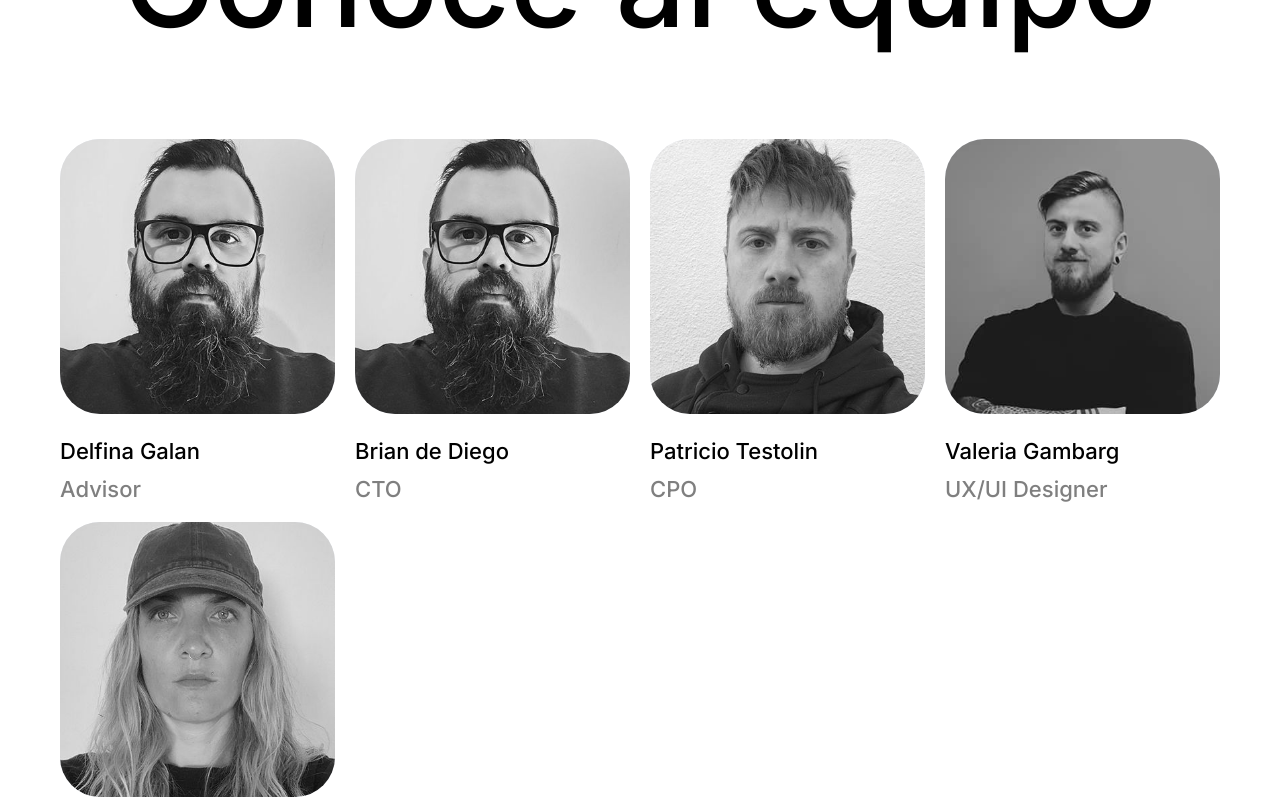
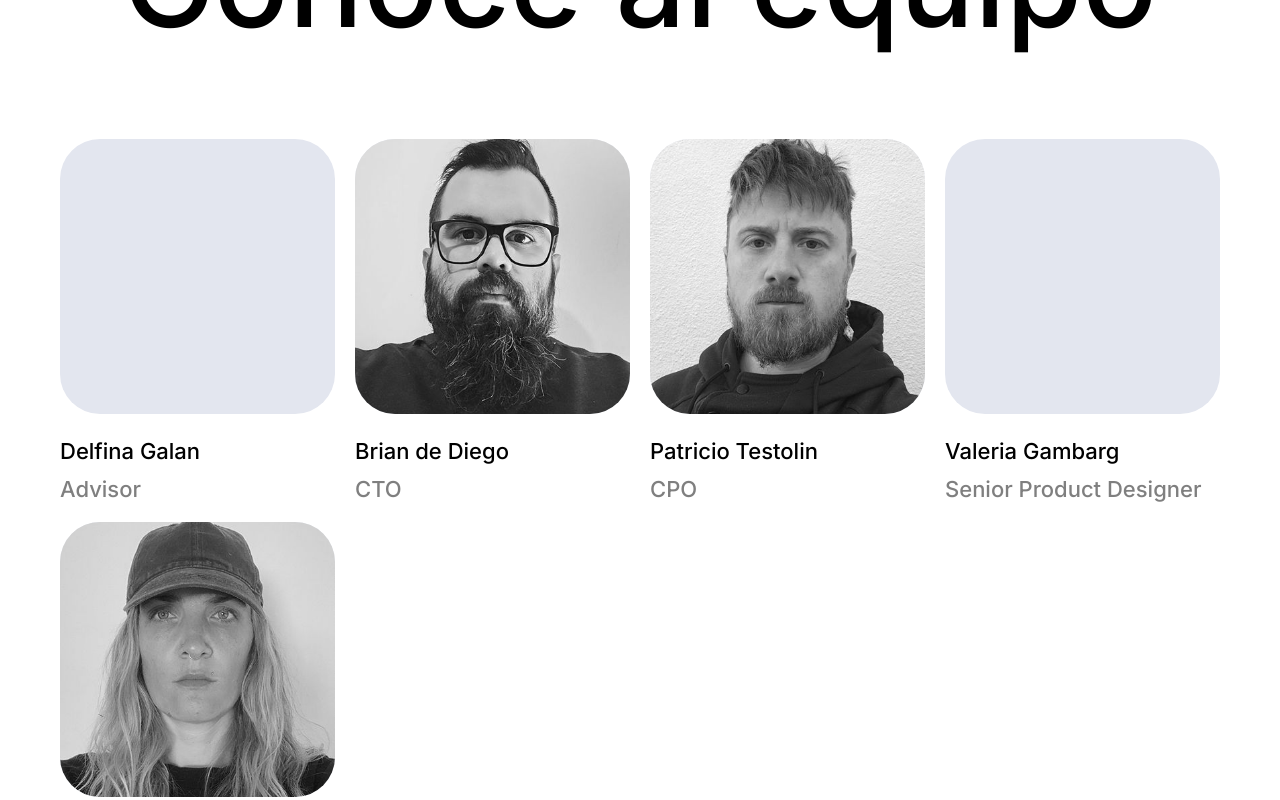
Before and after one commit to testolinp/momiji, a Next.js app: page / in a window 1280 px wide. Shown: the part 3440-4240 px from the top of the page. Built offline with nearby package versions, Linux system fonts and the light colour scheme.

Commit message:
add animations

```diff
--- a/src/app/layout.tsx
+++ b/src/app/layout.tsx
@@ -10,7 +10,7 @@ export default function RootLayout(
   const {footer} = data
 
   return (
-    <html lang="en">
+    <html lang='es-AR'>
       <head>
         <title>Sharpti</title>
       </head>
--- a/src/app/ui/contact-us/contact-us.tsx
+++ b/src/app/ui/contact-us/contact-us.tsx
@@ -1,19 +1,29 @@
+'use client'
+
 import Link from 'next/link'
 import styles from './contact-us.module.css'
+import { motion } from 'framer-motion'
 
 export default function ContactUs() {
   return (
     <section className={styles.contact}>
-      <span>Tenes una gran idea para conquistar el mundo?</span>
-      <h2>Trabajemos juntos</h2>
-      <div className={styles.contact__cta}>
+      <motion.span initial={{ opacity: 0, top: 20 }}
+            whileInView={{ opacity: 1, top: 0 }} transition={{ delay: .6, duration: .5 }} viewport={{ once: true }}>
+        Tenes una gran idea para conquistar el mundo?
+      </motion.span>
+      <motion.h2 initial={{ opacity: 0, top: 20 }}
+            whileInView={{ opacity: 1, top: 0 }} transition={{ delay: .8, duration: .5 }} viewport={{ once: true }}>
+        Trabajemos juntos
+      </motion.h2>
+      <motion.div className={styles.contact__cta} initial={{ opacity: 0, top: 20 }}
+            whileInView={{ opacity: 1, top: 0 }} transition={{ delay: .8, duration: .5 }} viewport={{ once: true }}>
         <Link href="mailto:contact@sharpti.com">
           Contacto
           <svg width="24" height="24" viewBox="0 0 24 24" fill="none">
             <path d="M16.175 13H4V11H16.175L10.575 5.4L12 4L20 12L12 20L10.575 18.6L16.175 13Z" />
           </svg>
         </Link>
-      </div>
+      </motion.div>
     </section>
   )
 }
--- a/src/app/ui/menu/menu.tsx
+++ b/src/app/ui/menu/menu.tsx
@@ -6,7 +6,7 @@ export default function Menu({showMenu}) {
     <div className={`${styles.menu} ${showMenu ? styles.menu__show : ''}`}>
       <div className={styles.menu__wrapper}>
         <nav className={styles.menu__nav}>
-          <Link href='/'>Que hacemos</Link>
+          <Link href='/'>Nuestra visión</Link>
           <Link href='/'>Servicios</Link>
           <Link href='/'>Equipo</Link>
           <Link href='/'>Projectos</Link>
--- a/src/app/ui/projects/projects.tsx
+++ b/src/app/ui/projects/projects.tsx
@@ -1,43 +1,57 @@
+'use client'
+
 import ProjectCard from '../project-card/project-card'
 import styles from './projects.module.css'
+import { motion } from 'framer-motion'
 
 export default function Projects() {
+  const projects = [
+    {
+      title: 'Gut Agency',
+      description: 'Desarrollamos su sitio en tres idiomas para resaltar su crecimiento en diversas regiones.',
+      image: '/images/project-gut.jpg'
+    },
+    {
+      title: 'Dift.co',
+      description: 'Project Description',
+      image: '/images/project-dift.jpg'
+    },
+    {
+      title: 'Filo.news',
+      description: 'Project Description',
+      image: '/images/project-filo.jpg'
+    },
+    {
+      title: 'Caliber',
+      description: 'Empresa que ofrece ofrece servicios completos de reparación automotriz, incluyendo reparación de colisiones, reparación de vidrios de autos y cuidado general del automóvil.',
+      image: '/images/project-caliber.jpg'
+    },
+  ]
+
   return (
     <section className={styles.projects}>
       <div className='container'>
         <div className={styles.projects__header}>
-          <h2>Proyectos</h2>
-          {/* <p>Lusion is a digital production studio that brings your ideas to life through visually captivating designs and interactive experiences.</p> */}
+          <motion.h2 initial={{ opacity: 0, top: 20 }}
+              whileInView={{ opacity: 1, top: 0 }} transition={{ delay: .8, duration: .5 }} viewport={{ once: true }}>
+            Proyectos
+          </motion.h2>
         </div>
         <ul className={styles.projects__list}>
-          <li>
-            <ProjectCard
-              title='Caliber'
-              description='Empresa que ofrece ofrece servicios completos de reparación automotriz, incluyendo reparación de colisiones, reparación de vidrios de autos y cuidado general del automóvil.'
-              image='/images/project-caliber.jpg'
-            ></ProjectCard>
-          </li>
-          <li>
-            <ProjectCard
-              title='Gut Agency'
-              description='Desarrollamos su sitio en tres idiomas para resaltar su crecimiento en diversas regiones.'
-              image='/images/project-gut.jpg'
-            ></ProjectCard>
-          </li>
-          <li>
-            <ProjectCard
-              title='Dift.co'
-              description='Project Description'
-              image='/images/project-dift.jpg'
-            ></ProjectCard>
-          </li>
-          <li>
-            <ProjectCard
-              title='Filo.news'
-              description='Project Description'
-              image='/images/project-filo.jpg'
-            ></ProjectCard>
-          </li>
+          {projects.map((project, key) => {
+            let delayTime = (60 + (6 * key)) / 100;
+
+            return (
+              <motion.li key={key} initial={{ opacity: 0, top: 20 }}
+                  whileInView={{ opacity: 1, top: 0 }} transition={{ delay: delayTime, duration: .5 }} viewport={{ once: true }}>
+                <ProjectCard
+                  title={project.title}
+                  description={project.description}
+                  image={project.image}
+                ></ProjectCard>
+              </motion.li>
+            )
+          })}
         </ul>
       </div>
     </section>
--- a/src/app/ui/services/services.tsx
+++ b/src/app/ui/services/services.tsx
@@ -1,29 +1,45 @@
+'use client'
+
 import ServicesCard from '../services-card/services-card'
 import styles from './services.module.css'
+import { motion } from 'framer-motion'
+
+const services = [
+  {
+    title: 'Desarrollo de ecommerce',
+    items: ["Sincronizado con mercadolibre.", "Optimización y Marketing Digital", "Manejo de envios.", "Pasarela de pagos.", "Soporte y Mantenimiento Continuo"]
+  },
+  {
+    title: 'Desarrollo web a medida',
+    items: ["Consultoría y Estrategia", "Desarrollo y Programación", "Optimización y Rendimiento", "Mantenimiento y Soporte Continuo"]
+  },
+  {
+    title: 'Soluciones ERP',
+    items: ["Consultoría y Análisis de Requerimientos", "Diseño y Personalización", "Desarrollo y Implementación", "Capacitación y Soporte", "Optimización y Mejora Continua"]
+  }
+]
 
 export default function Services() {
   return (
     <section className={`container ${styles.services}`}>
-      <h2><span>Servicios &</span> experiencia</h2>
+      <motion.h2 initial={{ opacity: 0, top: 20 }}
+            whileInView={{ opacity: 1, top: 0 }} transition={{ delay: .6, duration: .5 }} viewport={{ once: true }}>
+        <span>Servicios &</span> experiencia
+      </motion.h2>
       <ul className={styles.list}>
-        <li>
-          <ServicesCard
-            title="Desarrollo de ecommerce"
-            items={["Sincronizado con mercadolibre.", "Optimización y Marketing Digital", "Manejo de envios.", "Pasarela de pagos.", "Soporte y Mantenimiento Continuo"]}
-          ></ServicesCard>
-        </li>
-        <li>
-          <ServicesCard
-            title="Desarrollo web a medida"
-            items={["Consultoría y Estrategia", "Desarrollo y Programación", "Optimización y Rendimiento", "Mantenimiento y Soporte Continuo"]}
-          ></ServicesCard>
-        </li>
-        <li>
-          <ServicesCard
-            title="Soluciones ERP"
-            items={["Consultoría y Análisis de Requerimientos", "Diseño y Personalización", "Desarrollo y Implementación", "Capacitación y Soporte", "Optimización y Mejora Continua"]}
-          ></ServicesCard>
-        </li>
+        {services.map((service, key) => {
+          let delayTime = (60 + (2 * key)) / 100;
+
+          return (
+            <motion.li key={key} initial={{ opacity: 0, top: 20 }}
+                whileInView={{ opacity: 1, top: 0 }} transition={{ delay: delayTime, duration: .5 }} viewport={{ once: true }}>
+              <ServicesCard
+                title={service.title}
+                items={service.items}
+              ></ServicesCard>
+            </motion.li>
+          )
+        })}
       </ul>
     </section>
   )
--- a/src/app/ui/team-card/team-card.tsx
+++ b/src/app/ui/team-card/team-card.tsx
@@ -1,12 +1,14 @@
 import styles from './team-card.module.css'
 import Image from 'next/image'
 
-export default function TeamCard({role, name, image = '/images/people.jpg'}) {
+export default function TeamCard({role, name, image}) {
   return (
     <article className={styles.teamCard}>
       <div className={styles.teamCard__image}>
-      <Image src={image} width={1600} height={0} priority={true}
-          alt='' style={{ width: '100%', height: '100%' }} />
+        {image &&
+          <Image src={image} width={1600} height={0} priority={true}
+              alt='' style={{ width: '100%', height: '100%' }} />
+        }
       </div>
       <h3>{name}</h3>
       <p>{role}</p>
--- a/src/app/ui/team/team.tsx
+++ b/src/app/ui/team/team.tsx
@@ -1,38 +1,55 @@
+'use client'
+
 import TeamCard from '../team-card/team-card'
 import styles from './team.module.css'
+import { motion } from 'framer-motion'
 
 export default function Team() {
+  const members = [
+    {
+      role: 'Advisor',
+      name: 'Delfina Galan',
+      image: ''
+    },
+    {
+      role: 'CTO',
+      name: 'Brian de Diego',
+      image: '/images/team/brian-dediego.jpeg'
+    },
+    {
+      role: 'CPO',
+      name: 'Patricio Testolin',
+      image: '/images/team/patricio-testolin.jpeg'
+    },
+    {
+      role: 'Senior Product Designer',
+      name: 'Valeria Gambarg',
+      image: ''
+    },
+    {
+      role: 'Senior Brand Designer',
+      name: 'Paola Braile',
+      image: '/images/team/paola-braile.jpeg'
+    }
+  ]
+
   return (
     <section className={`container ${styles.team}`}>
-      <h2>Conocé al equipo</h2>
+      <motion.h2 initial={{ opacity: 0, top: 20 }}
+            whileInView={{ opacity: 1, top: 0 }} transition={{ delay: .6, duration: .5 }} viewport={{ once: true }}>
+        Conocé al equipo
+      </motion.h2>
       <ul className={styles.team__list}>
-        <li>
-          <TeamCard role='Advisor' name='Delfina Galan' image='/images/team/brian-dediego.jpeg'></TeamCard>
-        </li>
-        <li>
-          <TeamCard role='CTO' name='Brian de Diego' image='/images/team/brian-dediego.jpeg'></TeamCard>
-        </li>
-        <li>
-          <TeamCard role='CPO' name='Patricio Testolin' image='/images/team/patricio-testolin.jpeg'></TeamCard>
-        </li>
-        <li>
-          <TeamCard role='UX/UI Designer' name='Valeria Gambarg'></TeamCard>
-        </li>
-        {/* <li>
-          <TeamCard role='Sr Mobile Developer' name='Christian de Diego'></TeamCard>
-        </li> */}
-        {/* <li>
-          <TeamCard role='UX Designer' name='Tomas Rioboo'></TeamCard>
-        </li> */}
-        <li>
-          <TeamCard role='Brand Designer' name='Paola Braile' image='/images/team/paola-braile.jpeg'></TeamCard>
-        </li>
-        {/* <li>
-          <TeamCard role='Sr Qa' name='Manuela Miale'></TeamCard>
-        </li> */}
-        {/* <li>
-          <TeamCard role='Sr Backend Developer' name='Alberto esparragoza'></TeamCard>
-        </li> */}
+        {members.map((member, key) => {
+          let delayTime = (60 + (6 * key)) / 100;
+
+          return (
+            <motion.li key={key} initial={{ opacity: 0, top: 20 }}
+                whileInView={{ opacity: 1, top: 0 }} transition={{ delay: delayTime, duration: .5 }} viewport={{ once: true }}>
+              <TeamCard role={member.role} name={member.name} image={member.image}></TeamCard>
+            </motion.li>
+          )
+        })}
       </ul>
     </section>
   )
--- a/src/app/ui/visions/visions.module.css
+++ b/src/app/ui/visions/visions.module.css
@@ -3,10 +3,11 @@
 }
 
 .visions h2 {
+  color: var(--black-color);
   font-size: 62px;
   font-weight: 500;
   line-height: 65px;
-  color: var(--black-color);
+  position: relative;
   word-wrap: break-word;
 }
 
```
Also changed, not shown: src/app/ui/visions/visions.tsx (+13 -3 lines).
